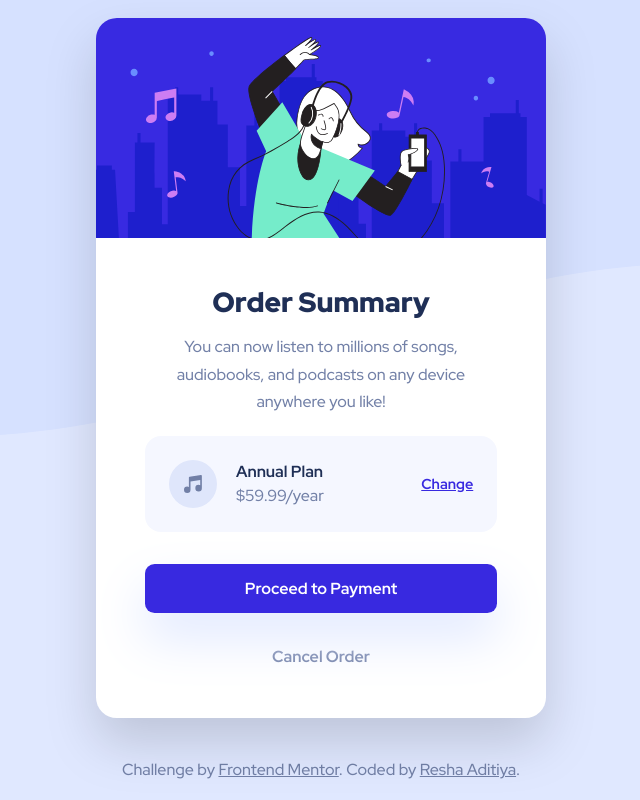
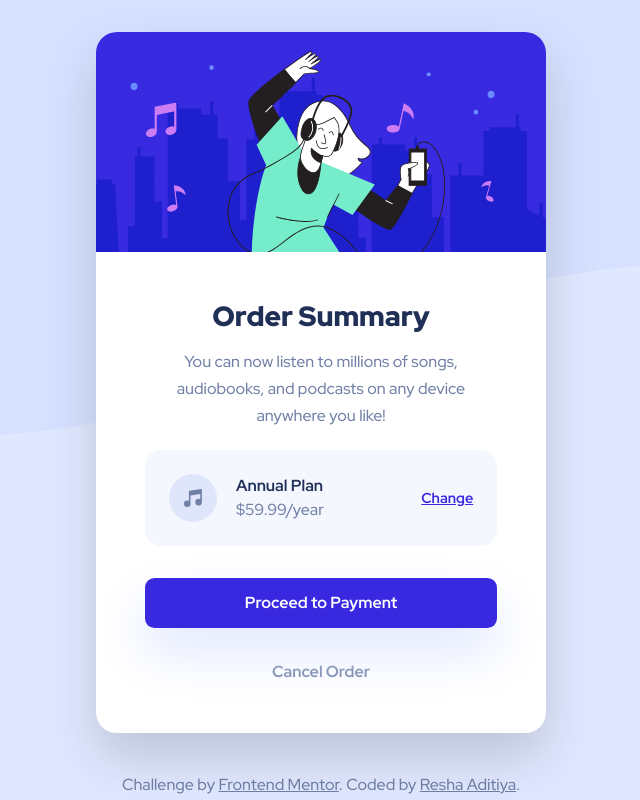
Before and after one commit to reshaditiya/frontendMentor-orderSummary, a plain HTML site: page index.html in a window 1280 px wide. Shown: the whole page, without its empty margins (319-959 px from the left). Drawn offline with nearby package versions, Linux system fonts and the light colour scheme.

Commit message:
margin and sizing

```diff
--- a/index.html
+++ b/index.html
@@ -42,7 +42,7 @@
 			background-repeat: no-repeat;
 			background-position-x: center;
 		"
-		class="flex flex-col justify-center items-center h-screen bg-pale-blue text-desaturated-blue"
+		class="flex flex-col justify-center items-center bg-pale-blue mt-[2rem] text-desaturated-blue"
 	>
 		<div
 			class="w-[28.17rem] bg-white rounded-[1.3rem] overflow-hidden flex flex-col drop-shadow-2xl"
```
